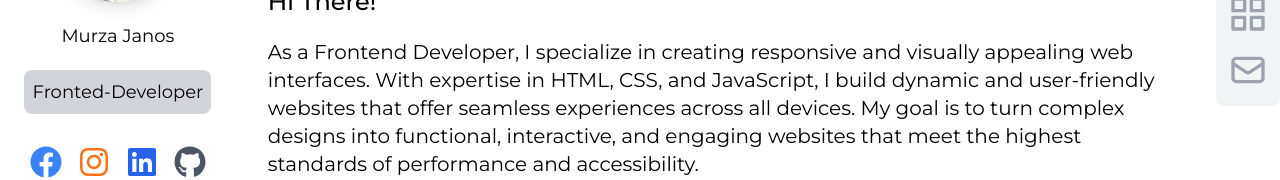
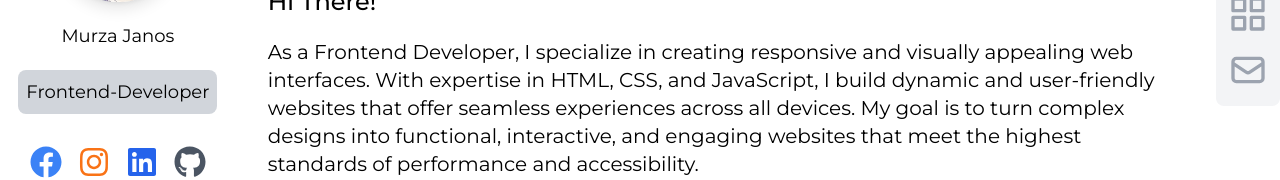
Before and after one commit to ioan-murchello/react-portfolio, a React (Vite) app: page / in a window 1280 px wide. Shown: the part 154-334 px from the top of the page. Built offline with nearby package versions, Linux system fonts and the light colour scheme.

Commit message:
in another sidbire, orphography fixed

```diff
--- a/src/components/BigSidebar.jsx
+++ b/src/components/BigSidebar.jsx
@@ -23,7 +23,7 @@ const BigSidebar = ({ handleOpen }) => {
         />
       </div>
       <h2 className='text-lg'>Murza Janos</h2>
-      <p className='text-lg bg-gray-300 p-2 rounded-lg'>Fronted-Developer</p>
+      <p className='text-lg bg-gray-300 p-2 rounded-lg'>Frontend-Developer</p>
       <ul className='flex gap-x-4 mt-3'>
         <li>
           <Link to=''>
```
